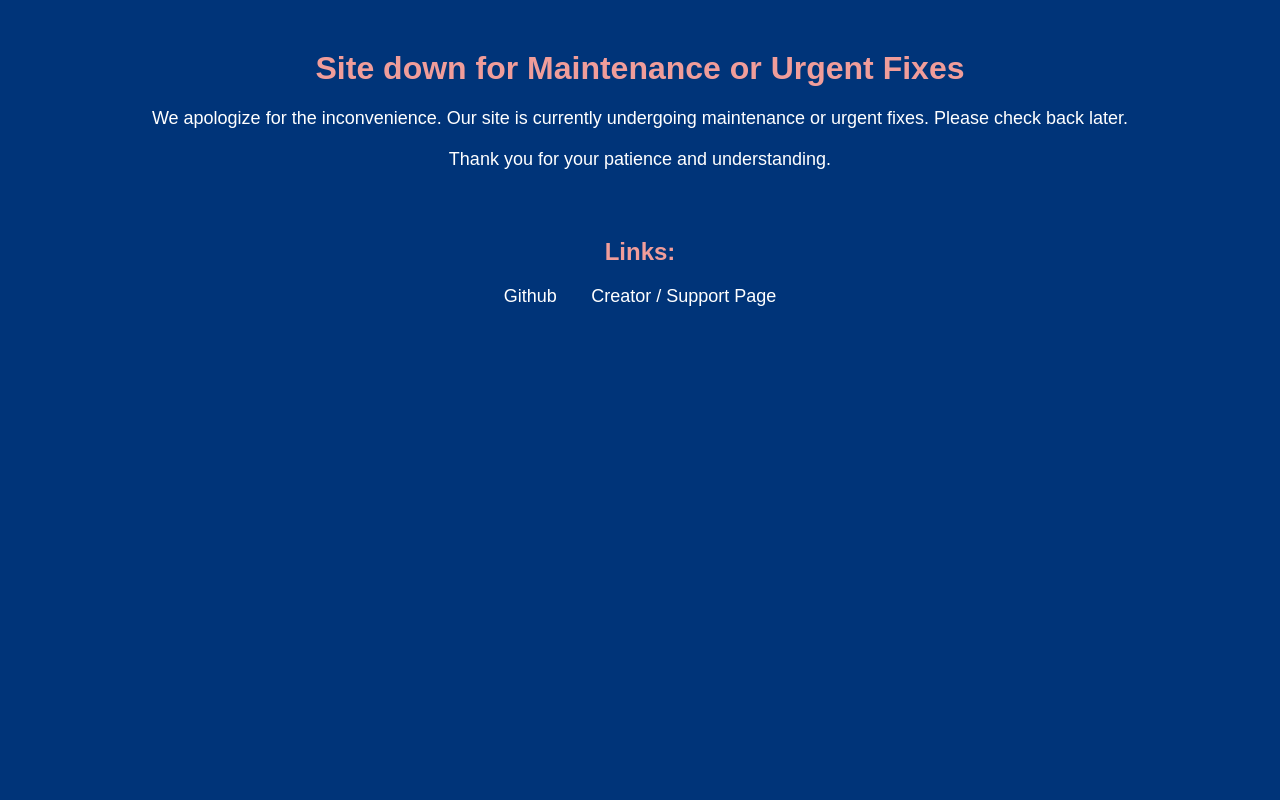
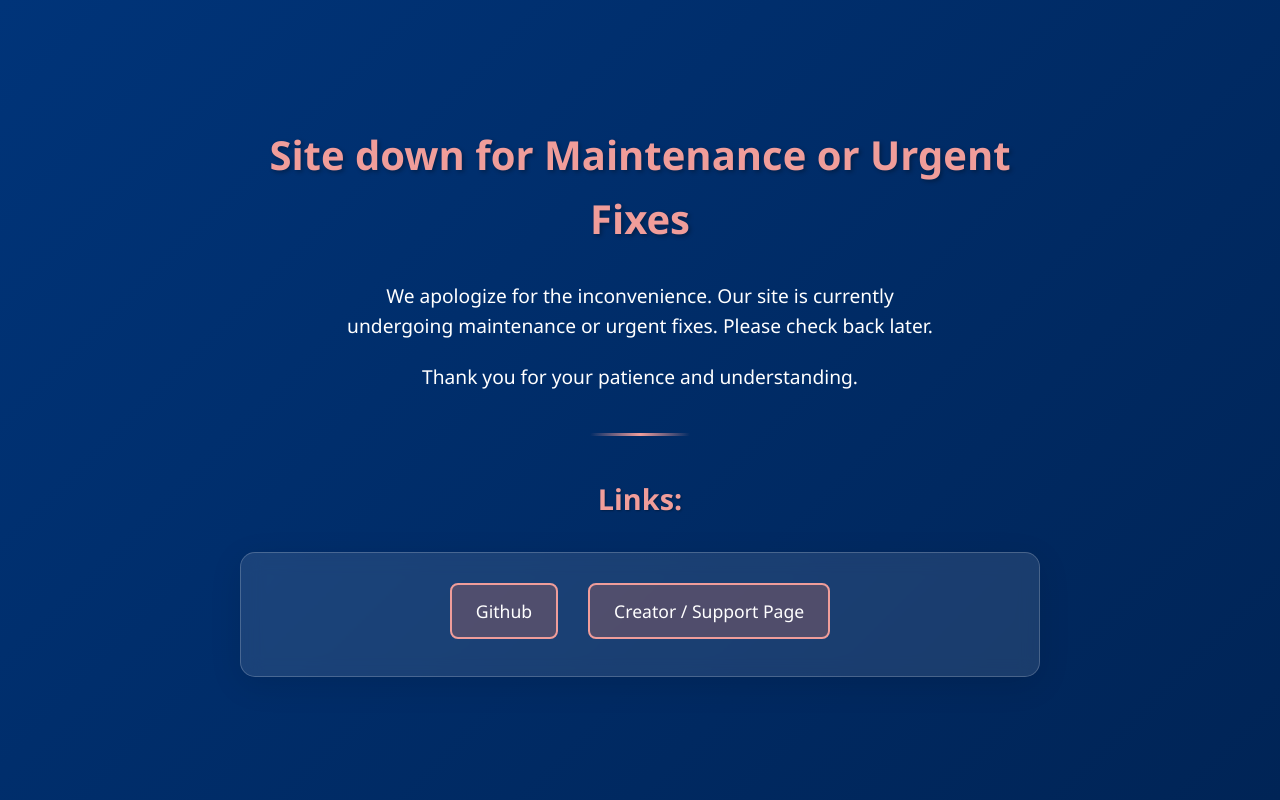
Before and after one commit to HereLiesHugo/KeySocket-v2, a plain HTML site: page index.html in a window 1280 px wide. Drawn offline with Linux system fonts and the light colour scheme.

Commit message:
better style

```diff
--- a/index.html
+++ b/index.html
@@ -8,14 +8,18 @@
     <title>Site Down</title>
 </head>
 <body>
-    <h1>Site down for Maintenance or Urgent Fixes</h1>
+    <div class="container">
+        <h1>Site down for Maintenance or Urgent Fixes</h1>
     <p>We apologize for the inconvenience. Our site is currently undergoing maintenance or urgent fixes. Please check back later.</p>
     <p>Thank you for your patience and understanding.</p>
-    <br>
+    <div class="divider"></div>
     <h2>Links:</h2>
+    <div class="links-container">
     <ul>
         <li><a href="https://github.com/HereLiesHugo/KeySocket-v2">Github</a></li>
         <li><a href="https://maturqu.com">Creator / Support Page</a></li>
     </ul>
+    </div>
+    </div>
 </body>
 </html>
--- a/style.css
+++ b/style.css
@@ -1,45 +1,210 @@
-body {
-    font-family: Arial, sans-serif;
-    background-color: #003479;
-    color: #ffffff;
+* {
     margin: 0;
     padding: 0;
+    box-sizing: border-box;
+}
+
+body {
+    font-family: 'Segoe UI', Tahoma, Geneva, Verdana, sans-serif;
+    background: linear-gradient(135deg, #003479 0%, #002456 100%);
+    color: #ffffff;
+    min-height: 100vh;
+    display: flex;
+    flex-direction: column;
+    justify-content: center;
+    align-items: center;
+    padding: 20px;
+    line-height: 1.6;
+}
+
+.container {
+    max-width: 800px;
+    width: 100%;
+    text-align: center;
+    animation: fadeInUp 0.8s ease-out;
 }
 
 h1 {
-    color: #f09d9a !important;
-    text-align: center;
-    margin-top: 50px;
+    color: #f09d9a;
+    font-size: 2.5rem;
+    font-weight: 700;
+    margin-bottom: 30px;
+    text-shadow: 2px 2px 4px rgba(0, 0, 0, 0.3);
+    animation: slideInDown 0.6s ease-out;
 }
 
 p {
-    text-align: center;
-    font-size: 18px;
-    margin: 20px;
+    font-size: 1.2rem;
+    margin: 20px 0;
+    opacity: 0.95;
+    max-width: 600px;
+    margin-left: auto;
+    margin-right: auto;
+    animation: fadeIn 1s ease-out 0.2s both;
+}
+
+.divider {
+    width: 100px;
+    height: 3px;
+    background: linear-gradient(90deg, transparent, #f09d9a, transparent);
+    margin: 40px auto;
+    animation: expandWidth 1s ease-out 0.4s both;
 }
 
 h2 {
-    color: #f09d9a !important;
-    text-align: center;
-    margin-top: 30px;
+    color: #f09d9a;
+    font-size: 1.8rem;
+    font-weight: 600;
+    margin-bottom: 30px;
+    text-shadow: 1px 1px 2px rgba(0, 0, 0, 0.3);
+    animation: fadeIn 1s ease-out 0.6s both;
 }
+
+.links-container {
+    background: rgba(255, 255, 255, 0.1);
+    backdrop-filter: blur(10px);
+    border-radius: 15px;
+    padding: 30px;
+    border: 1px solid rgba(255, 255, 255, 0.2);
+    box-shadow: 0 8px 32px rgba(0, 0, 0, 0.1);
+    animation: fadeIn 1s ease-out 0.8s both;
+}
+
 ul {
     list-style-type: none;
     padding: 0;
-    text-align: center;
+    display: flex;
+    justify-content: center;
+    gap: 30px;
+    flex-wrap: wrap;
 }
+
 ul li {
-    display: inline;
-    margin: 0 15px;
+    margin: 0;
 }
+
 ul li a {
     color: #ffffff;
     text-decoration: none;
-    font-size: 18px;
-    transition: all 0.2s ease-in-out;
+    font-size: 1.1rem;
+    font-weight: 500;
+    padding: 12px 24px;
+    border: 2px solid #f09d9a;
+    border-radius: 8px;
+    background: rgba(160, 99, 99, 0.4);
+    transition: all 0.3s cubic-bezier(0.4, 0, 0.2, 1);
+    display: inline-block;
+    position: relative;
+    overflow: hidden;
 }
+
+ul li a::before {
+    content: '';
+    position: absolute;
+    top: 0;
+    left: -100%;
+    width: 100%;
+    height: 100%;
+    background: linear-gradient(90deg, transparent, rgba(255, 255, 255, 0.2), transparent);
+    transition: left 0.5s;
+}
+
 ul li a:hover {
-    text-decoration: underline;
-    transform: scale(1.1);
+    background: rgba(240, 157, 154, 0.5);
+    transform: translateY(-2px);
+    box-shadow: 0 6px 20px rgba(240, 157, 154, 0.4);
+    border-color: #ffffff;
+}
 
+ul li a:hover::before {
+    left: 100%;
 }
+
+ul li a:active {
+    transform: translateY(0);
+}
+
+@keyframes fadeInUp {
+    from {
+        opacity: 0;
+        transform: translateY(30px);
+    }
+    to {
+        opacity: 1;
+        transform: translateY(0);
+    }
+}
+
+@keyframes slideInDown {
+    from {
+        opacity: 0;
+        transform: translateY(-30px);
+    }
+    to {
+        opacity: 1;
+        transform: translateY(0);
+    }
+}
+
+@keyframes fadeIn {
+    from {
+        opacity: 0;
+    }
+    to {
+        opacity: 1;
+    }
+}
+
+@keyframes expandWidth {
+    from {
+        width: 0;
+        opacity: 0;
+    }
+    to {
+        width: 100px;
+        opacity: 1;
+    }
+}
+
+@media (max-width: 768px) {
+    h1 {
+        font-size: 2rem;
+    }
+
+    p {
+        font-size: 1.1rem;
+    }
+
+    h2 {
+        font-size: 1.5rem;
+    }
+
+    ul {
+        flex-direction: column;
+        align-items: center;
+        gap: 15px;
+    }
+
+    ul li a {
+        width: 200px;
+        text-align: center;
+    }
+
+    .links-container {
+        padding: 20px;
+    }
+}
+
+@media (max-width: 480px) {
+    h1 {
+        font-size: 1.8rem;
+    }
+
+    p {
+        font-size: 1rem;
+    }
+
+    body {
+        padding: 15px;
+    }
+}
```
